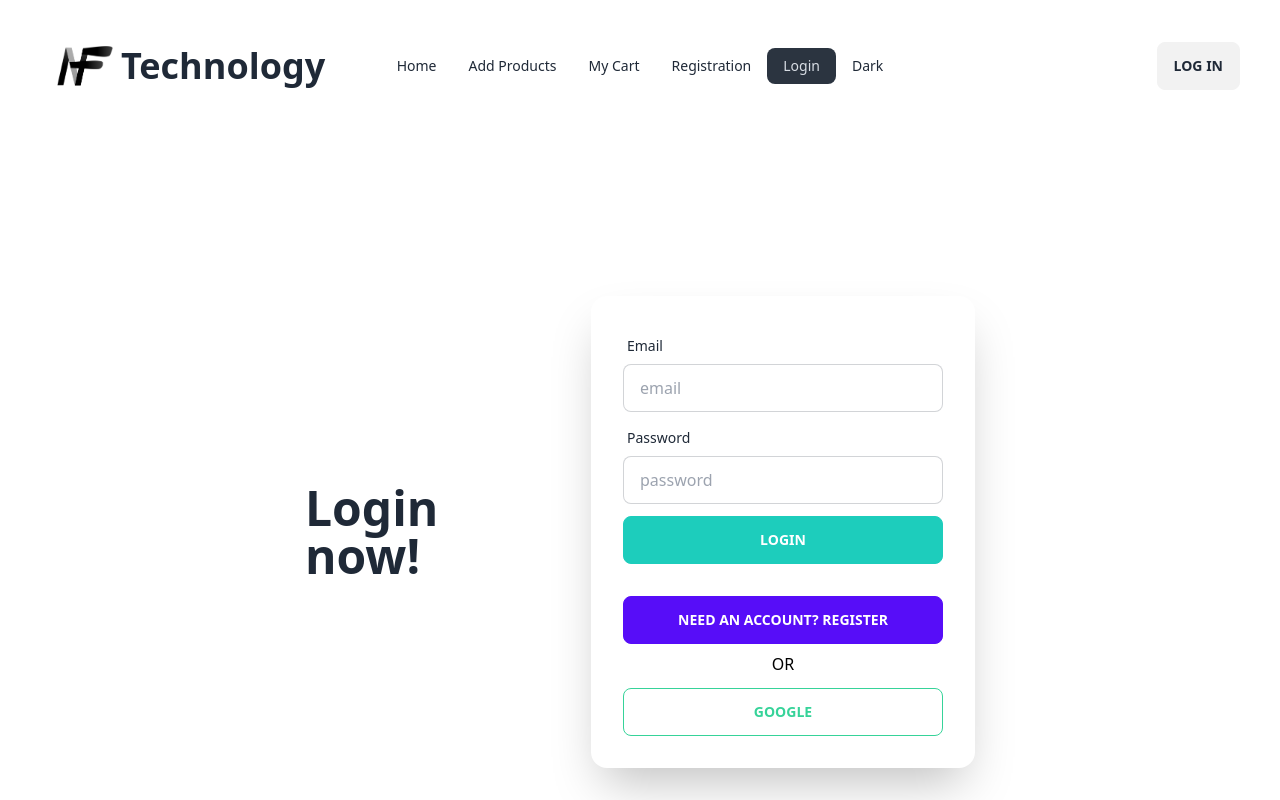
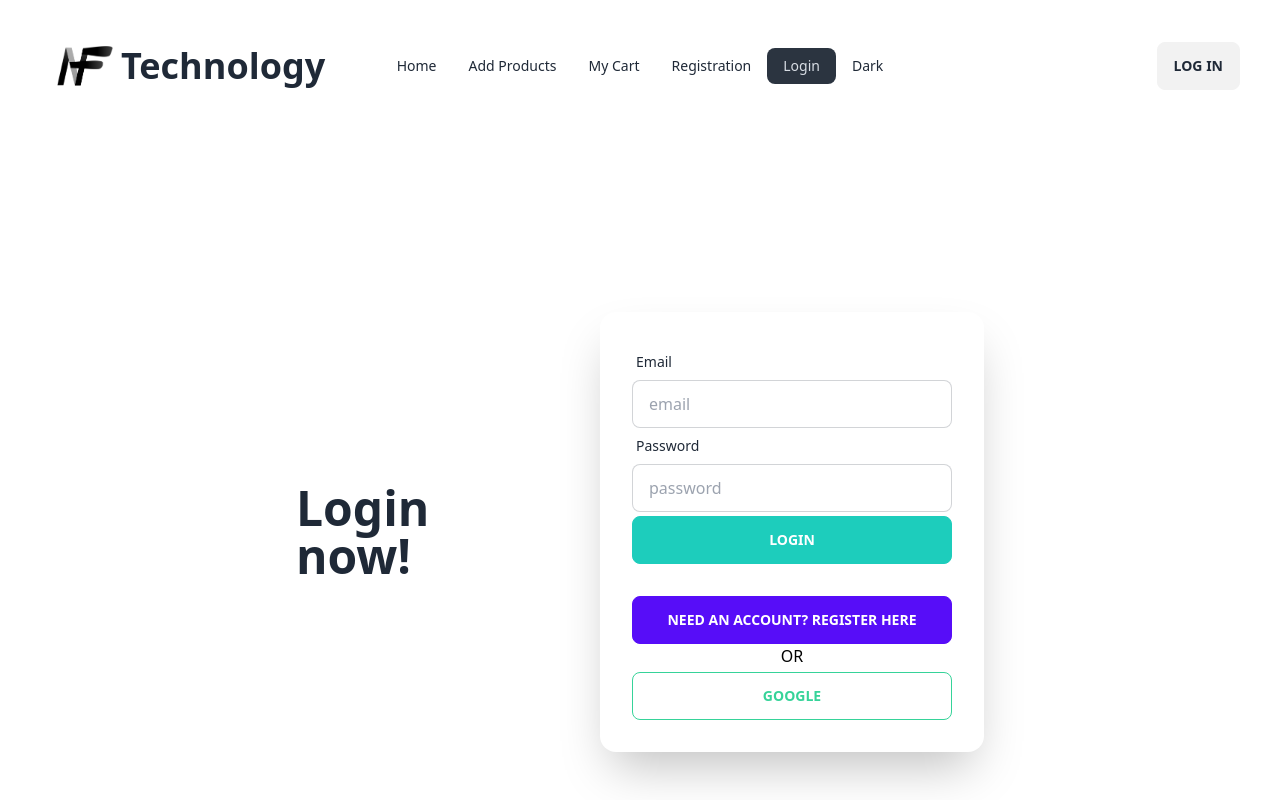
Before and after one commit to NFRIDOY/brandshop-client, a React (Vite) app: page /login in a window 1280 px wide. Shown: the top 800 px of the page. Built offline with nearby package versions, Linux system fonts and the light colour scheme; no server answers.

Commit message:
Fix: Login email & Ggl ion separatelly functional

```diff
--- a/src/components/Login/Login.jsx
+++ b/src/components/Login/Login.jsx
@@ -85,7 +85,8 @@ export default function Login() {
                         {/* <p className="py-6">Provident cupiditate voluptatem et in. Quaerat fugiat ut assumenda excepturi exercitationem quasi. In deleniti eaque aut repudiandae et a id nisi.</p> */}
                     </div>
                     <div className="card flex-shrink-0 w-full max-w-sm shadow-2xl bg-base-100">
-                        <form className="card-body" onSubmit={handleLogin}>
+                        <div className="card-body">
+                            <form onSubmit={handleLogin}>
                                 <div className="form-control">
                                     <label className="label">
                                         <span className="label-text">Email</span>
@@ -104,15 +105,18 @@ export default function Login() {
                                 <div className="form-control mt-1">
                                     <button className="btn btn-accent text-white hover:bg-black hover:border-black" type="submit">Login</button>
                                 </div>
-                            <div className="form-control mt-6">
-                                <Link to={'/registration'} className="btn btn-primary text-white hover:bg-black hover:border-black" >Need An Account? Register</Link>
+                            </form>
+                            <div className="flex flex-col">
+                                {/* <div className="mx-auto w-full mt-6"> */}
+                                <Link to={'/registration'} className=" mt-6 btn btn-primary text-white hover:bg-black hover:border-black" >Need An Account? Register Here</Link>
+                                {/* </div> */}
+                                <span className="text-center text-black">OR</span>
+                                {/* <div className="mx-auto w-full mt-1"> */}
+                                <button onClick={hangleGoogleSignIn} className="mt-1 btn btn-success btn-outline outline-success text-white hover:bg-black hover:border-black" >Google</button>
+                                {/* </div> */}
                             </div>
-                            <span className="text-center text-black">OR</span>
-                            <div className="form-control mt-1">
-                                <button onClick={hangleGoogleSignIn} className="btn btn-success btn-outline outline-success text-white hover:bg-black hover:border-black" >Google</button>
                         </div>
 
-                        </form>
                     </div>
                 </div>
             </div>
--- a/src/components/Registration/Registration.jsx
+++ b/src/components/Registration/Registration.jsx
@@ -132,7 +132,7 @@ export default function Registration() {
                                 <button className="btn btn-success btn-outline outline-success text-white hover:bg-black hover:border-black" type="submit">Google</button>
                             </div> */}
                             <div className="form-control mt-1">
-                                <Link to={'/login'} className="btn btn-primary text-white hover:bg-black hover:border-black">Have Account? Login</Link>
+                                <Link to={'/login'} className="btn btn-primary text-white hover:bg-black hover:border-black">Have Account? Login Here</Link>
                             </div>
                         </form>
                     </div>
```
Lines whose indentation alone changed are shown as unchanged.
